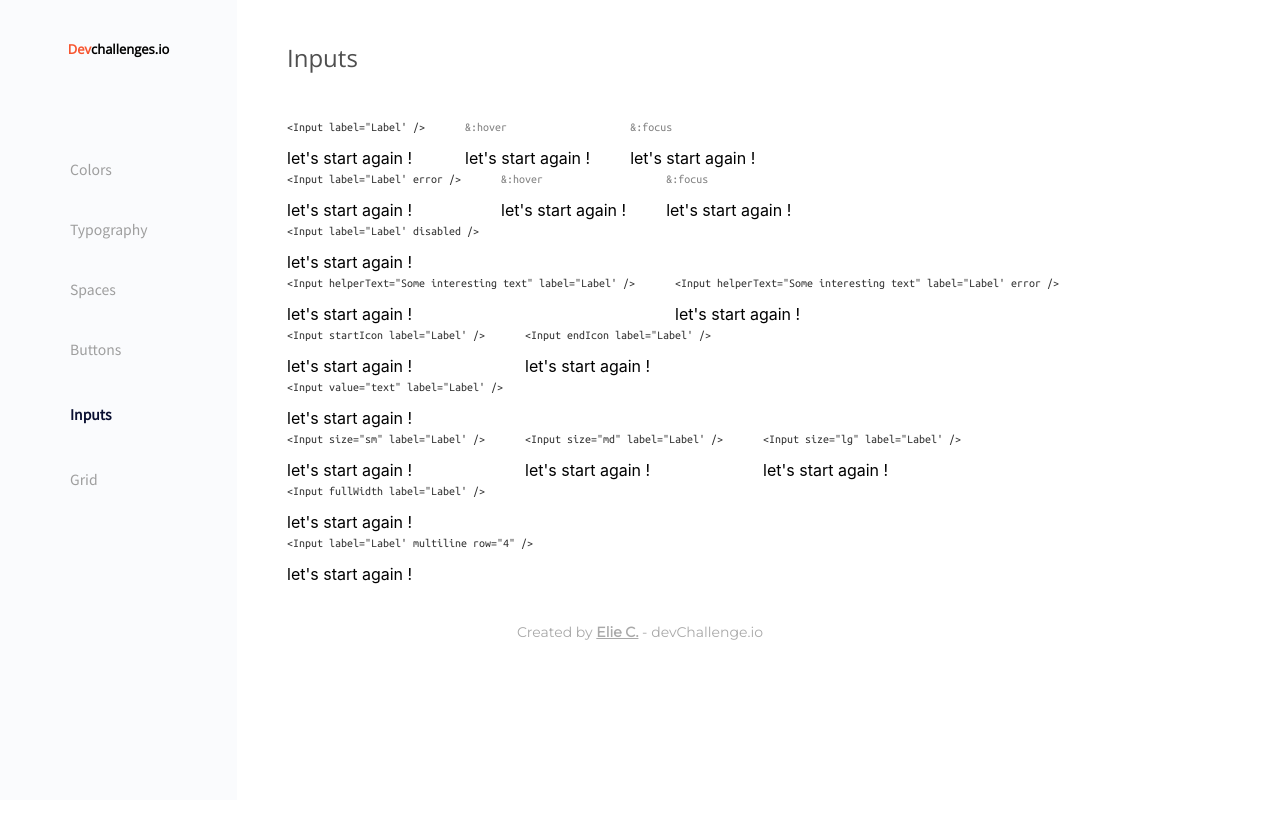
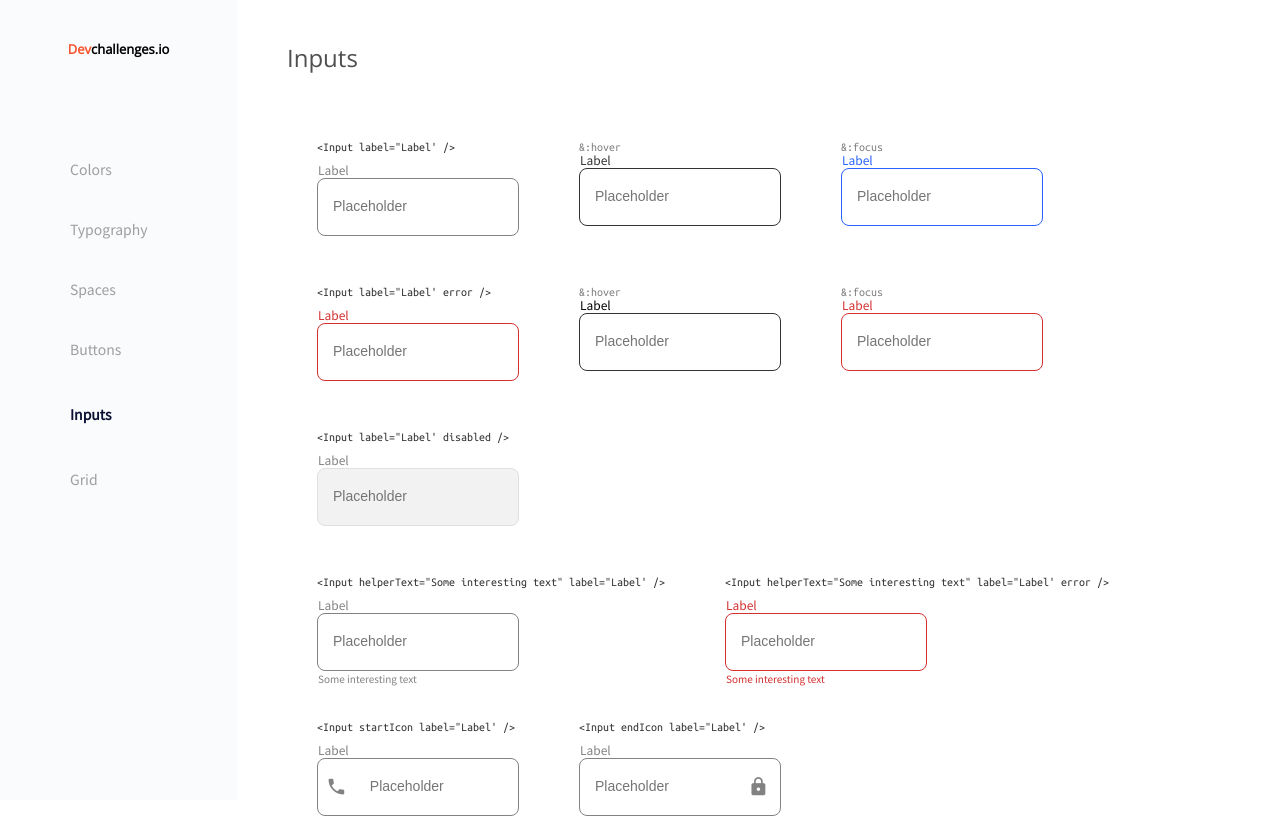
Before and after one commit to camain-elie/inputComponent, a React (Create React App) app: page / in a window 1280 px wide. Shown: the top 818 px of the page. Built offline with nearby package versions, Linux system fonts and the light colour scheme; the HTML template or start-up script is replaced by a standard one.

Commit message:
Completed default, error, disabled, helperText and icons inputs user stories. Fixed a bug on the menu display.

```diff
--- a/src/components/Input.js
+++ b/src/components/Input.js
@@ -8,16 +8,25 @@ const Input = ({value, helperText, placeHolderText, hover, focus, startIcon, end
         ${size === 'sm' ? 'input--sm' : (size === 'md' ? 'input--md' : (size === 'lg' ? 'input--lg' : ''))}
         ${fullWidth ? 'input--fullWidth' : ''}
         ${startIcon ? 'input--start-icon' : ''}
+        ${endIcon ? 'input--end-icon' : ''}
         ${disabled ? 'input--disabled' : ''}
         ${error ? 'input--error' : ''}
     `
 
-    return (<p> let's start again !</p>
+    return (
+        <div className={classList}>
+            <label >{label}</label>
+                {startIcon && <i className="material-icons startIcon">{startIcon}</i>}
+                <input className="" placeholder={placeHolderText} />
+                {endIcon && <i className="material-icons endIcon">{endIcon}</i>}
+
+            {helperText && <p className="helperText">{helperText}</p>}
+        </div>
     )
 }
 
 Input.defaultProps = {
-
+    placeHolderText: 'Placeholder',
 }
 
 export default Input
--- a/src/components/_input.scss
+++ b/src/components/_input.scss
@@ -1,3 +1,4 @@
+@import url('https://fonts.googleapis.com/css2?family=Noto+Sans+JP:wght@100;300;400&display=swap');
 @import '~material-design-icons/iconfont/material-icons.css';
 
 $error-color: #D32F2F;
@@ -10,32 +11,103 @@ $default-color: #828282;
     height: 56px;
     border: 1px solid $default-color;
     border-radius: 8px;
-    box-sizing: border-box;
-    padding: 0 20px;
+    box-sizing: content-box;
+    padding: 0;
+    margin: 0;
+    font-family: 'Noto Sans JP', sans-serif;
 
-    &.input--focus, &:focus{
-        border: 1px solid $focus-color;
-        &:hover{
-            border: 1px solid $focus-color;
-        }
-        &.input--error{
-            border: 1px solid $error-color;
-            &:hover{
-                border: 1px solid $error-color;
-            }
-        }
+    input{
+        position: relative;
+        top: -18px;
+        margin: 0;
+        padding: 0 15px;
+        width: 80%;
+        height: 100%;
+
+        border-radius: 8px;
+        border: none;
+        background: rgba(0,0,0,0);
+
+        font-weight: 500;
+        font-size: 14px;
+        line-height: 20px;
     }
-    &--hover, &:hover{
+
+    label{
+        display: block;
+        position: relative;
+        padding: 0;
+        margin: 0;
+        top: -18px;
+        color: $default-color;
+        font-style: normal;
+        font-weight: normal;
+        font-size: 12px;
+        line-height: 17px;
+
+    }
+
+    .helperText{
+        position: relative;
+        top: -15px;
+        color: $default-color;
+        font-style: normal;
+        font-weight: normal;
+        font-size: 10px;
+        line-height: 14px;
+    }
+
+    &--hover{
+        pointer-events: none;
         border: 1px solid $hover-color;
-        &.input--error{
-            border: 1px solid $hover-color;
+        label{
+            color: $hover-color;
         }
     }
 
-    &--error, &--error:focus{
+    &--focus{
+        pointer-events: none;
+        border: 1px solid $focus-color;
+        label{
+            color: $focus-color;
+        }
+    }
+
+    &:hover{
+        border: 1px solid $hover-color;
+        label, .helperText, .startIcon, .endIcon{
+            color: $hover-color;
+        }
+    }
+
+    &:focus-within{
+        border: 1px solid blue;
+        label, .helperText, .startIcon, .endIcon{
+            color: $focus-color;
+        }
+    }
+
+
+    &--error{
         border: 1px solid $error-color;
-        &:hover{
+        label, .helperText{
+            color: $error-color;
+        }
+
+        &:focus-within{
+            border: 1px solid $error-color;
+            label, .helperText{
+                color: $error-color;
+            }
+        }
+        &.input--hover{
             border: 1px solid $hover-color;
+            label, .helperText{
+                color: black;
+            }
+        }
+        .input--hover + label{
+            color: black;
         }
     }
 
@@ -48,16 +120,28 @@ $default-color: #828282;
         }
     }
 
-    &__helperText{
+    &--start-icon, &--end-icon{
 
+        .startIcon, .endIcon{
+            display: inline-block;
+            position: relative;
+            top: -12px;
+            color: $default-color;
+        }
+        input{
+            display: inline-block;
+            width: 65%;
+        }
     }
 
-    &--start-icon{
-        padding: 0 20px 0 35px;
-    }
-    &--end-icon{
-        padding: 0 35px 0 20px;
-    }
+
+}
+
+
+
+
+
+/*
 
     &--text{
 
@@ -84,7 +168,7 @@ $default-color: #828282;
     &::-moz-focus-inner{
         border: none;
     }
-}
+}*/
 
 ::-moz-focus-inner{
     border: none;
@@ -93,7 +177,15 @@ $default-color: #828282;
     outline: none;
 }
 
-input, label, textarea{
+.material-icons{
+    position: relative;
+    top: 3px;
+    font-size: 1.3em;
+
+    margin: 0 8px;
+}
+
+/*input, label, textarea{
     display: block;
 }
 
@@ -128,4 +220,4 @@ textarea{
     position: relative;
     float: right;
     top: -40px;
-}
+}*/
--- a/src/components/_inputWrapper.scss
+++ b/src/components/_inputWrapper.scss
@@ -3,7 +3,8 @@
 
 .inputWrapper{
 
-    margin: 5px 40px 0 0;
+    margin: 25px 30px;
+
 
 
 
@@ -14,7 +15,7 @@
         font-size: 12px;
         line-height: 12px;
         color: #333333;
-        margin: 0 0 15px 0;
+        margin: 0 0 25px 0;
         &--pseudoclass{
             font-family: 'Ubuntu Mono', monospace;
             font-style: normal;
```
Also changed, not shown: src/_app.scss (line endings or trailing spaces).
